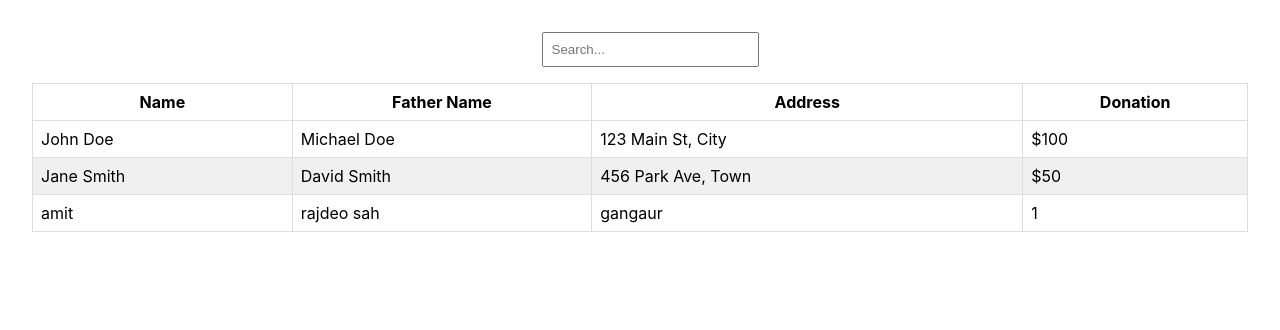
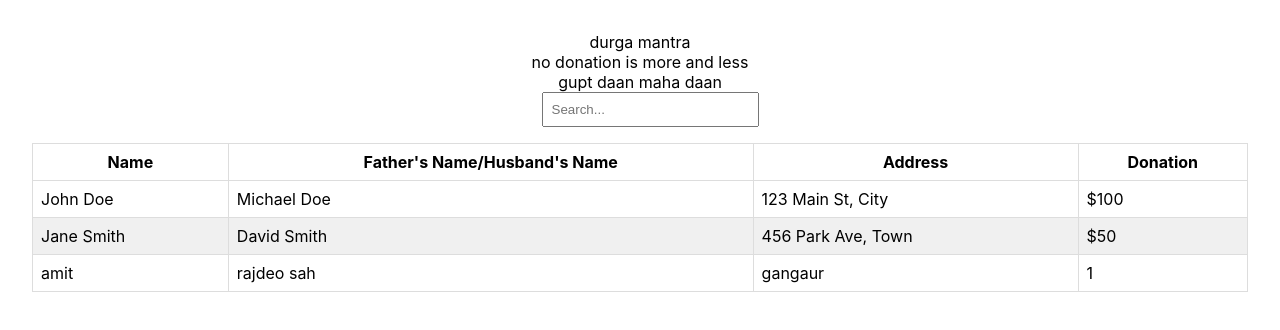
Before and after one commit to bikashamit/donationRecord, a React (Create React App) app: page / in a window 1280 px wide. Shown: the top 330 px of the page. Built offline with nearby package versions, Linux system fonts and the light colour scheme.

Commit message:
deployed webiste

```diff
--- a/package.json
+++ b/package.json
@@ -1,5 +1,5 @@
 {
-  "home":"http://bikashamit.github.io/donationRecord",
+  "homepage":"http://bikashamit.github.io/donationRecord",
   "name": "donationrecord",
   "version": "0.1.0",
   "private": true,
--- a/src/App.js
+++ b/src/App.js
@@ -34,7 +34,7 @@ const App = () => {
         accessor: 'name',
       },
       {
-        Header: 'Father Name',
+        Header: "Father's Name/Husband's Name",
         accessor: 'fathername',
       },
       {
@@ -63,6 +63,11 @@ const App = () => {
 
   return (
     <div className="App">
+    <div> durga mantra
+    </div>
+    <div>no donation is more and less
+    </div>
+    <div>gupt daan maha daan</div>
       <div className="filter-container">
         <input
           className="filter-input"
```
